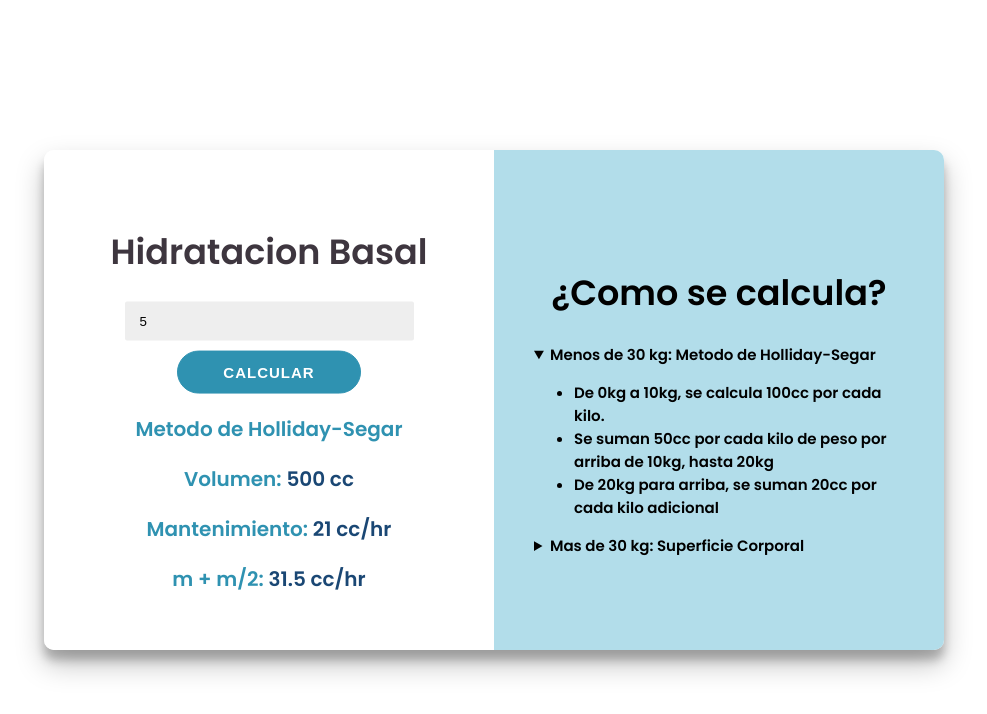
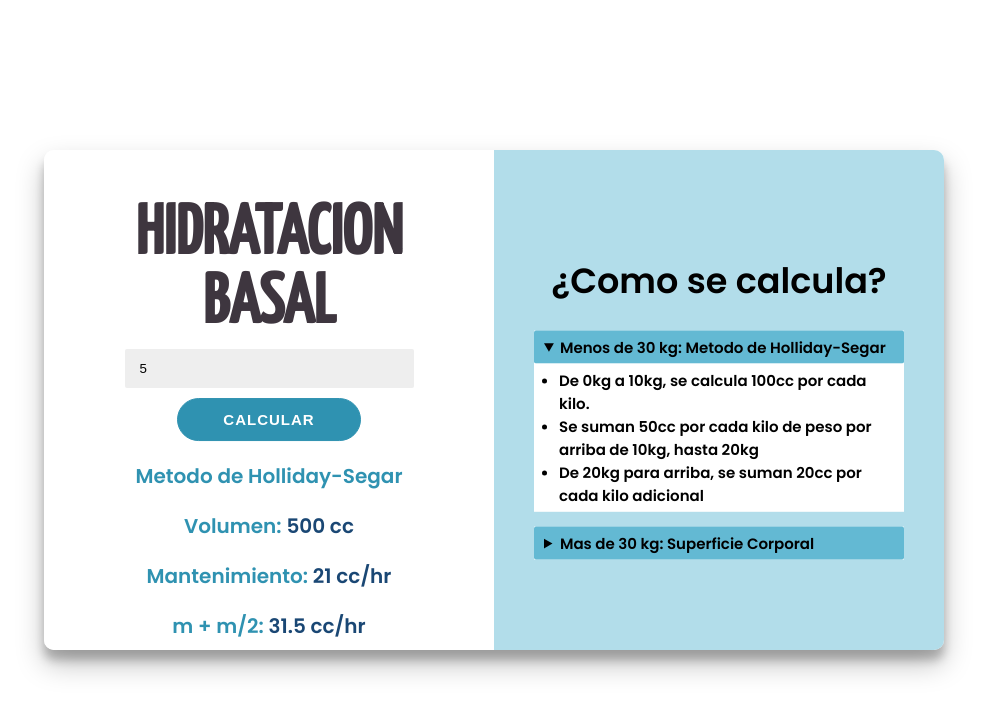
Before and after one commit to tschulzv/calculadora, a plain HTML site: page index.html in a window 1280 px wide. Both pictures are taken after typing "5" into the empty fields and a click on the button "CALCULAR". Shown: the whole page, without its empty margins (146-1133 px from the left). Drawn offline with Linux system fonts and the light colour scheme.

Commit message:
added css properties

```diff
--- a/index.html
+++ b/index.html
@@ -11,7 +11,7 @@
         <div id="contenedor">
             <div id="calculadora">
                 <div class="contenido">
-                    <h1>Hidratacion Basal</h1>
+                    <h1 id="titulo-principal">HIDRATACION BASAL</h1>
                     <input class="item" id="peso" type="number" placeholder="Ingrese el peso en kg." />
                     <p class="item" id="error"> * Debe completar todos los datos</p>
                     <button class="item" id="calcular">Calcular</button>
@@ -42,7 +42,7 @@
                     <h1 style="color: black">¿Como se calcula?</h1>
                     <details id="seagar">
                         <summary>Menos de 30 kg: Metodo de Holliday-Segar</summary>
-                        <ul class="lista">
+                        <ul class="lista descripcion">
                             <li>De 0kg a 10kg, se calcula 100cc por cada kilo.</li>
                             <li>Se suman 50cc por cada kilo de peso por arriba de 10kg, hasta 20kg</li>
                             <li>De 20kg para arriba, se suman 20cc por cada kilo adicional</li>
@@ -50,7 +50,7 @@
                     </details>
                     <details id="sc">
                         <summary>Mas de 30 kg: Superficie Corporal</summary>
-                        SC = ((peso * 4) + 7) / (peso + 90)
+                        <p class="descripcion">SC = ((peso * 4) + 7) / (peso + 90)</p>
                     </details>
 
                 </div>
--- a/style.css
+++ b/style.css
@@ -1,11 +1,34 @@
 @import url('https://fonts.googleapis.com/css2?family=Poppins:wght@600&display=swap');
+@import url('https://fonts.googleapis.com/css2?family=Yanone+Kaffeesatz:wght@500&display=swap');
+
 h1{
     font-size: 35px;
 	font-weight: bold;
 }
 
+#titulo-principal{
+    font-family: 'Yanone Kaffeesatz', sans-serif;
+    font-size: 70px;
+    margin-bottom: 10px;
+}
+
 details{
+    margin: 10px auto;
+    background-color: white;
+}
+
+summary{
     text-align: left;
+    background-color: #63B9D3;
+    border-radius: 2px;
+    padding: 5px 10px;
+}
+
+.descripcion{
+    text-align: left;
+    background-color: white;
+    margin-top: 0;
+    padding: 5px 25px;
 }
 
 h2{
```
